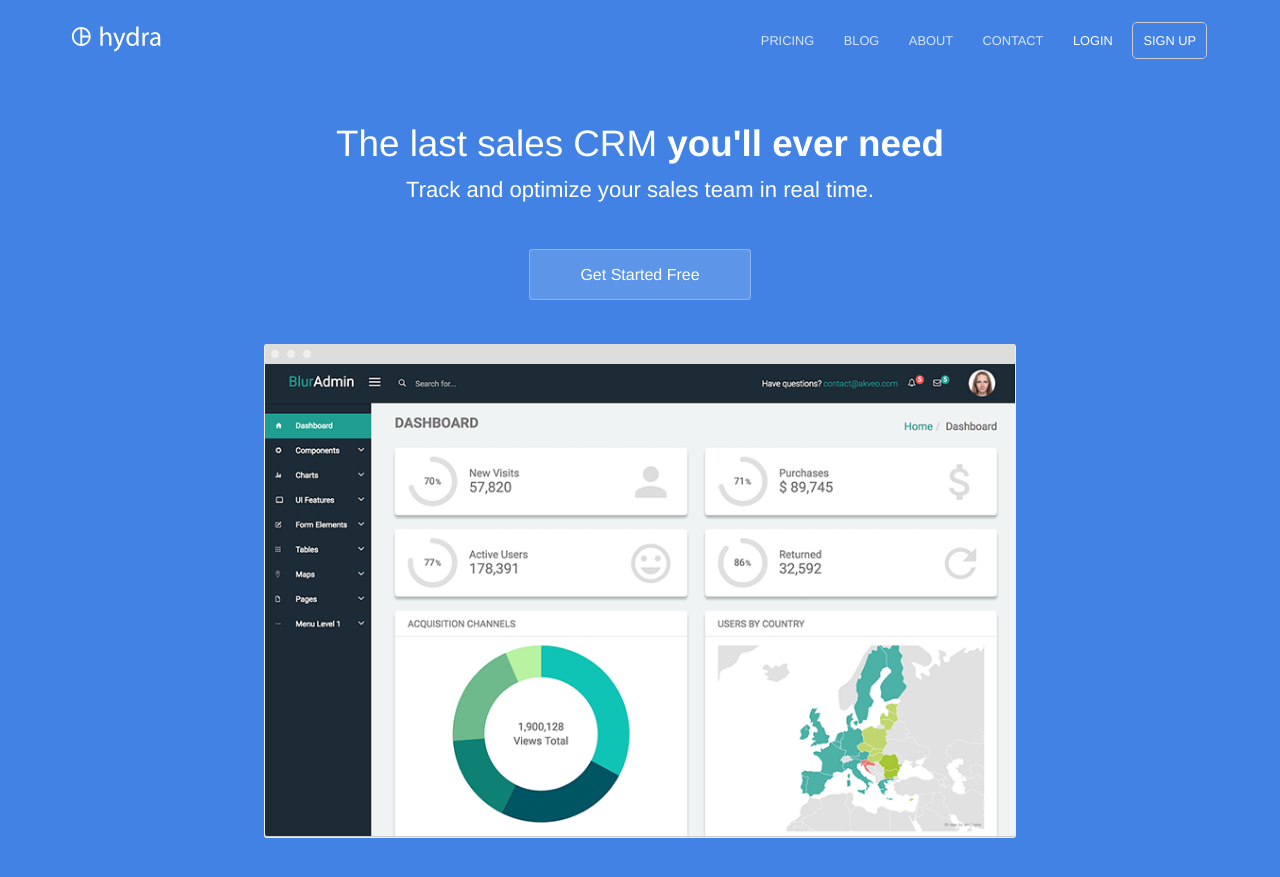
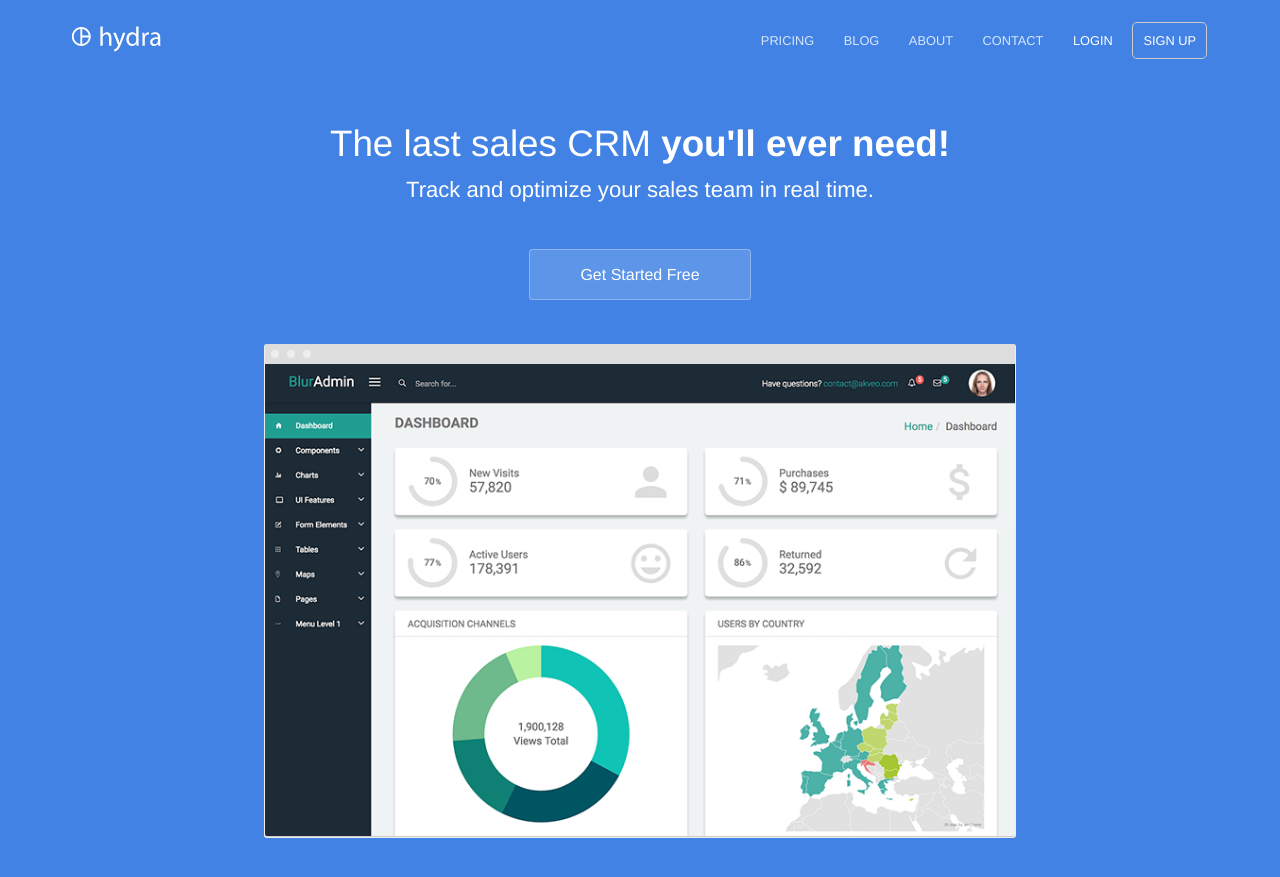
Before and after one commit to rycoll/Git-Sync-Test, a Jekyll site: the page built from index.html, in a window 1280 px wide and 900 px high. Shown: the top 877 px of the window. Built offline with Jekyll 4.4.1, drawn with Linux system fonts in a browser that asks for light colours.

Commit message:
Updated 'index.html' via CloudCannon

```diff
--- a/index.html
+++ b/index.html
@@ -4,7 +4,7 @@
 ---
 <section class="hero">
 	<div class="text-container">
-		<h1 class="editable">The last sales CRM <strong>you'll ever need</strong></h1>
+		<h1 class="editable">The last sales CRM <strong>you'll ever need!</strong></h1>
 		<p class="subtext editable">Track and optimize your sales team in real time.</p>
 		<div class="cta button alt"><a href="/sign-up/">Get Started Free</a></div>
 		<div>
```
